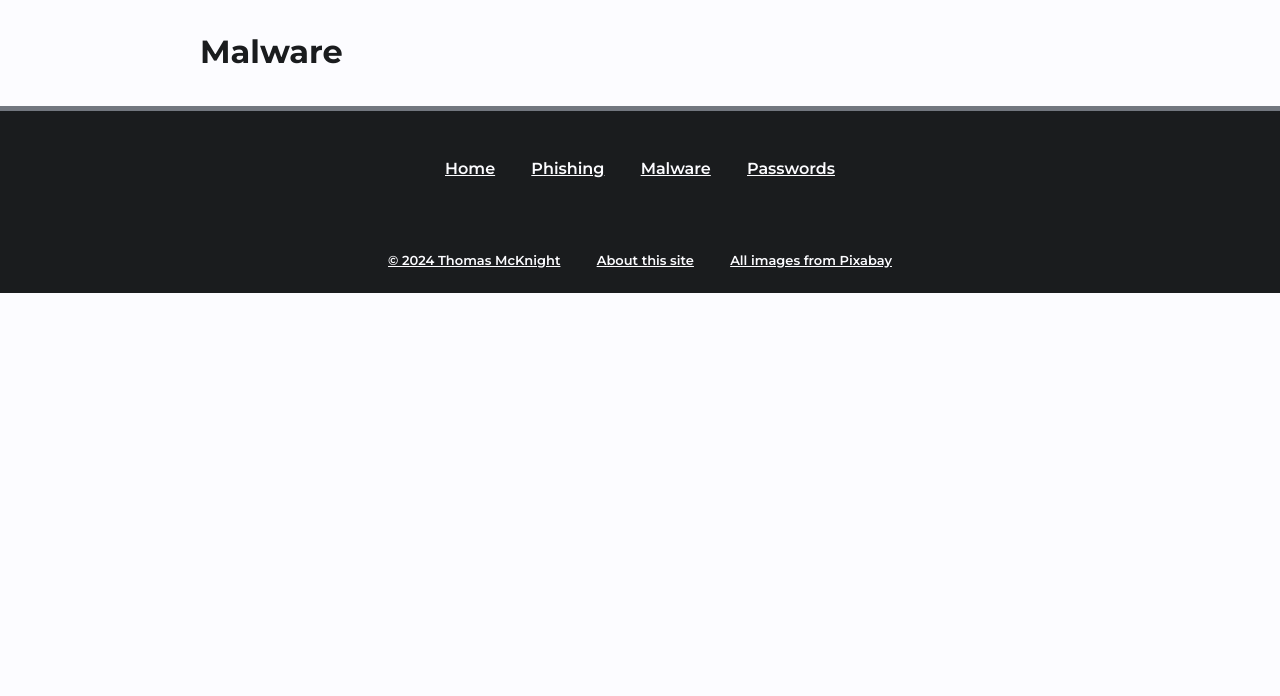
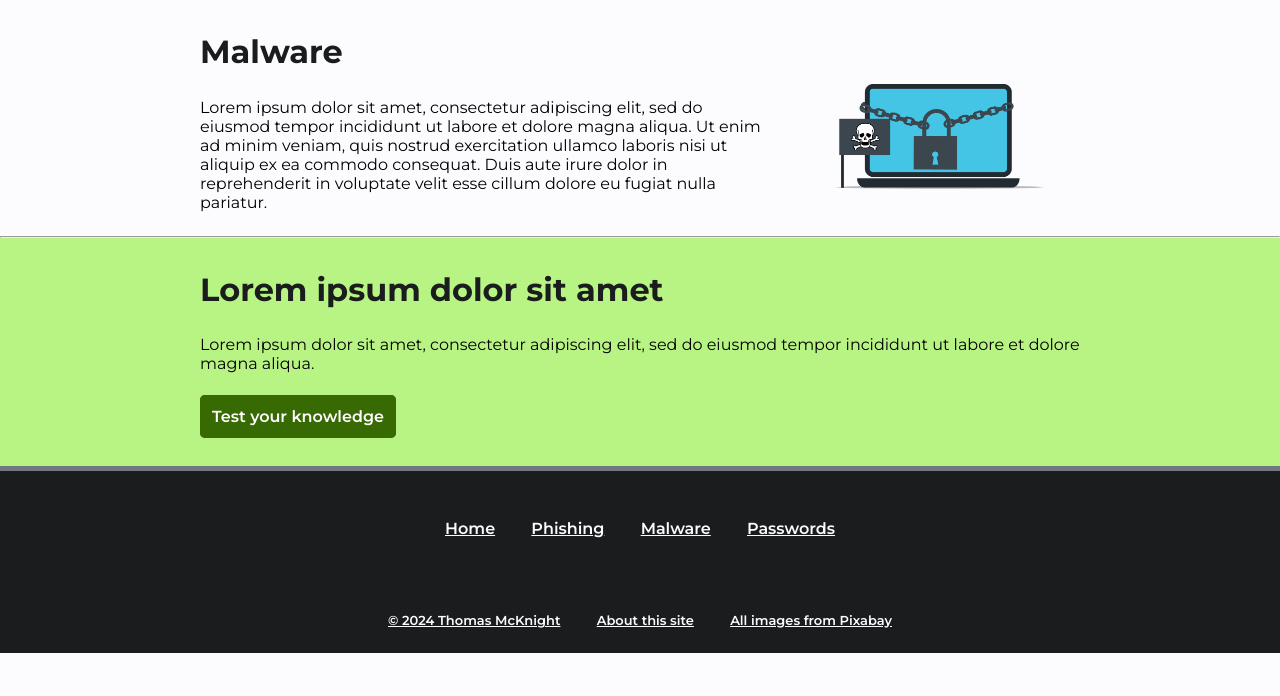
Before and after one commit to tinyTim567/CSC3094, a Flask app: page /malware in a window 1280 px wide. Shown: the part 104-800 px from the top of the page. Run offline with Flask 3, Linux system fonts and the light colour scheme.

Commit message:
Add placeholder content to malware page

```diff
--- a/templates/malware/malware.html
+++ b/templates/malware/malware.html
@@ -5,8 +5,34 @@
 {% block content %}
 
     <section class="grid-row" id="summary">
-        <div class="grid-column column-full">
+        <div class="grid-column column-two-thirds">
             <h1>Malware</h1>
+            <p>
+                Lorem ipsum dolor sit amet, consectetur adipiscing elit, sed do eiusmod tempor incididunt ut labore et
+                dolore magna aliqua. Ut enim ad minim veniam, quis nostrud exercitation ullamco laboris nisi ut aliquip
+                ex ea commodo consequat. Duis aute irure dolor in reprehenderit in voluptate velit esse cillum dolore eu
+                fugiat nulla pariatur.
+            </p>
+        </div>
+        <div class="grid-column column-one-third">
+            <img src="/static/images/malware.png" alt="">
+        </div>
+    </section>
+
+    <hr>
+
+    <section class="primary-container" id="quiz-link">
+        <div class="grid-row">
+            <div class="grid-column column-full">
+                <h1>Lorem ipsum dolor sit amet</h1>
+                <p>
+                    Lorem ipsum dolor sit amet, consectetur adipiscing elit, sed do eiusmod tempor incididunt ut labore
+                    et dolore magna aliqua.
+                </p>
+                <br>
+                <a class="button button-primary primary-solid" href="{{ url_for('page.passwords_quiz') }}">
+                    Test your knowledge</a>
+            </div>
         </div>
     </section>
 
```
